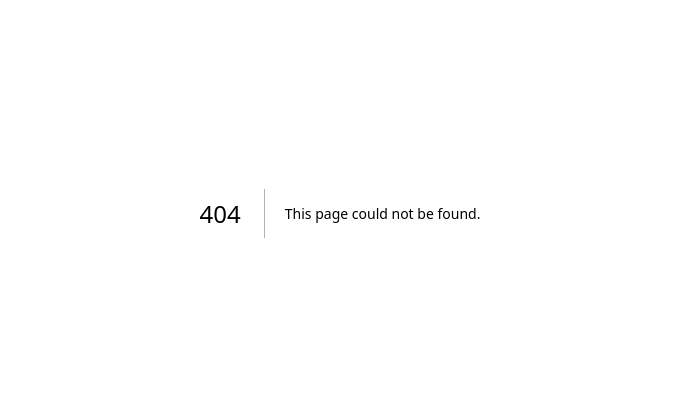
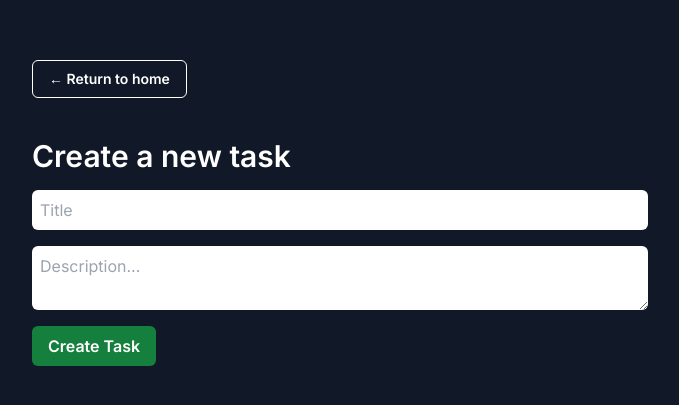
Before and after one commit to emaadev/nextjs-mongodb-crud, a Next.js app: page /tasks/new in a window 1280 px wide. Before the commit this address had no page. Shown: the part 187-592 px from the top of the page, without its empty margins (300-979 px from the left). Built offline with nearby package versions, Linux system fonts and the light colour scheme.

Commit message:
create task page developed

```diff
--- a/app/layout.tsx
+++ b/app/layout.tsx
@@ -16,7 +16,11 @@ export default function RootLayout({
 }>) {
   return (
     <html lang="en">
-      <body className={inter.className}>{children}</body>
+      <body
+        className={`${inter.className} bg-gray-900 text-white h-screen w-full px-6 py-8`}
+      >
+        {children}
+      </body>
     </html>
   );
 }
--- a/app/page.tsx
+++ b/app/page.tsx
@@ -2,12 +2,19 @@ import Tasks from "@/components/Tasks";
 
 export default function Home() {
   return (
-    <main className="bg-gray-900 text-white h-screen w-full px-6 py-8">
+    <main className="flex flex-col items-start ">
       <header className="mb-8">
         <h1 className="text-4xl font-bold">Task Manager</h1>
       </header>
 
       <Tasks />
+
+      <a
+        href="/tasks/new"
+        className="bg-blue-700 font-semibold px-4 py-2 text-white rounded-md hover:bg-blue-600 mt-10 text-sm"
+      >
+        Create new task
+      </a>
     </main>
   );
 }
--- /dev/null
+++ b/app/tasks/new/page.tsx
@@ -0,0 +1,88 @@
+"use client";
+
+import { useRouter } from "next/navigation";
+import { ChangeEvent, FormEvent, useState } from "react";
+
+const Page = () => {
+  const router = useRouter();
+  const [newTask, setNewTask] = useState({
+    title: "",
+    description: "",
+  });
+
+  const handleChange = (
+    e: ChangeEvent<HTMLInputElement | HTMLTextAreaElement>
+  ) => {
+    setNewTask({ ...newTask, [e.target.name]: e.target.value });
+  };
+
+  const handleSubmit = async (e: FormEvent) => {
+    e.preventDefault();
+
+    try {
+      const res = await fetch("/api/tasks", {
+        method: "POST",
+        body: JSON.stringify(newTask),
+        headers: {
+          "Content-Type": "application/json",
+        },
+      });
+
+      if (!res) {
+        console.log("Something went wrong.");
+        return null;
+      }
+
+      setNewTask({
+        title: "",
+        description: "",
+      });
+
+      console.log("The task was created successfully!");
+
+      router.refresh();
+      router.push("/");
+    } catch (error) {
+      console.log("Something went wrong.");
+    }
+  };
+
+  return (
+    <div className="h-full m-auto flex-col w-[50%] flex justify-center items-start">
+      <a
+        href="/"
+        className="bg-transparent-700 font-semibold px-4 py-2 text-white rounded-md hover:bg-gray-700 mb-10 border border-white text-sm"
+      >
+        ← Return to home
+      </a>
+
+      <h1 className="text-3xl font-semibold mb-4">Create a new task</h1>
+
+      <form
+        onSubmit={handleSubmit}
+        className="flex flex-col gap-4 w-full justify-center items-start"
+      >
+        <input
+          type="text"
+          name="title"
+          placeholder="Title"
+          className="w-full p-2 rounded-md text-gray-800"
+          value={newTask.title}
+          onChange={handleChange}
+        />
+        <textarea
+          name="description"
+          placeholder="Description..."
+          className="w-full p-2 rounded-md text-gray-800"
+          value={newTask.description}
+          onChange={handleChange}
+        />
+        <button className="bg-green-700 font-semibold px-4 py-2 text-white rounded-md hover:bg-green-600">
+          Create Task
+        </button>
+      </form>
+    </div>
+  );
+};
+
+export default Page;
```
